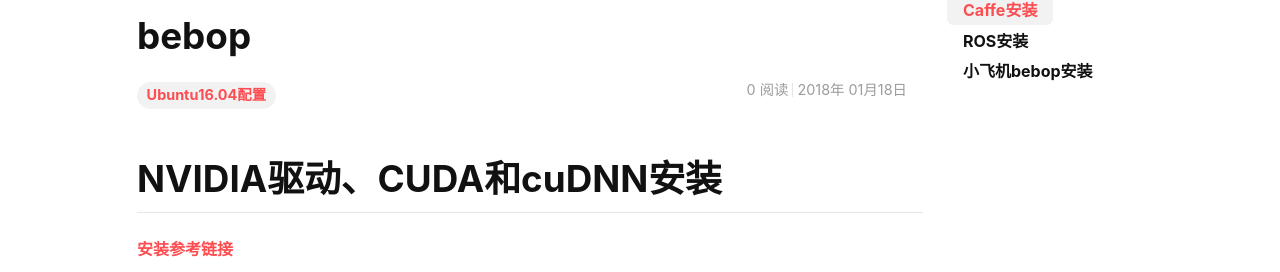
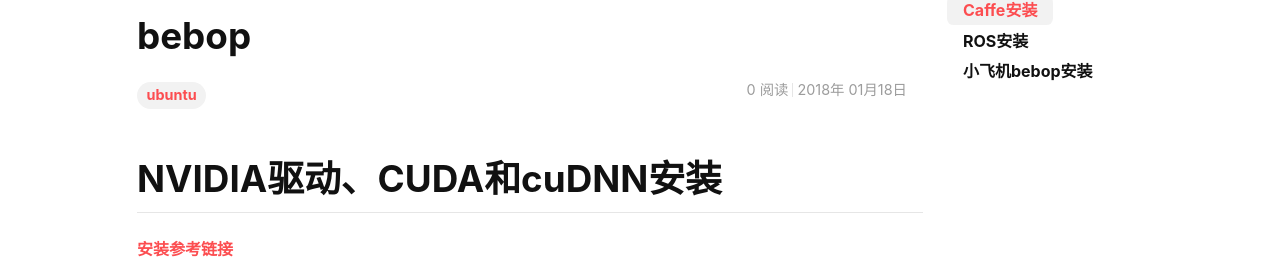
Before and after one commit to MingkangXiong/MingkangXiong.github.io, a Jekyll site: the page built from _posts/2018-01-18-Ubuntu16.04下的配置.md, in a window 1280 px wide. Shown: the part 223-495 px from the top of the page. Built offline with Jekyll 4.4.1, drawn with Linux system fonts in a browser that asks for light colours; nearby versions of some CDN libraries; comment, search, counter and statistics services are not loaded.

```diff
--- a/_posts/2018-01-18-Ubuntu16.04下的配置.md
+++ b/_posts/2018-01-18-Ubuntu16.04下的配置.md
@@ -2,7 +2,7 @@
 layout: post
 title: Ubuntu16.04下安装NVIDIA驱动、CUDA、cuDNN、OpenCV、Caffe、ROS和小飞机bebop
 key: 20180118
-tags: Ubuntu16.04配置
+tags: ubuntu
 ---
 
 # NVIDIA驱动、CUDA和cuDNN安装
```
